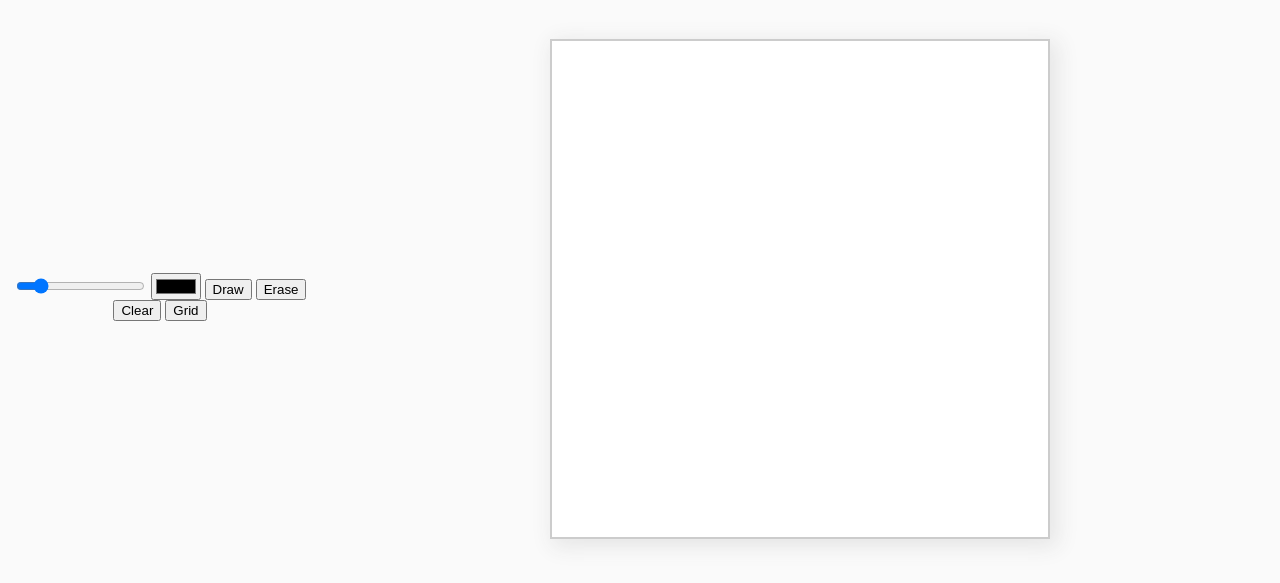
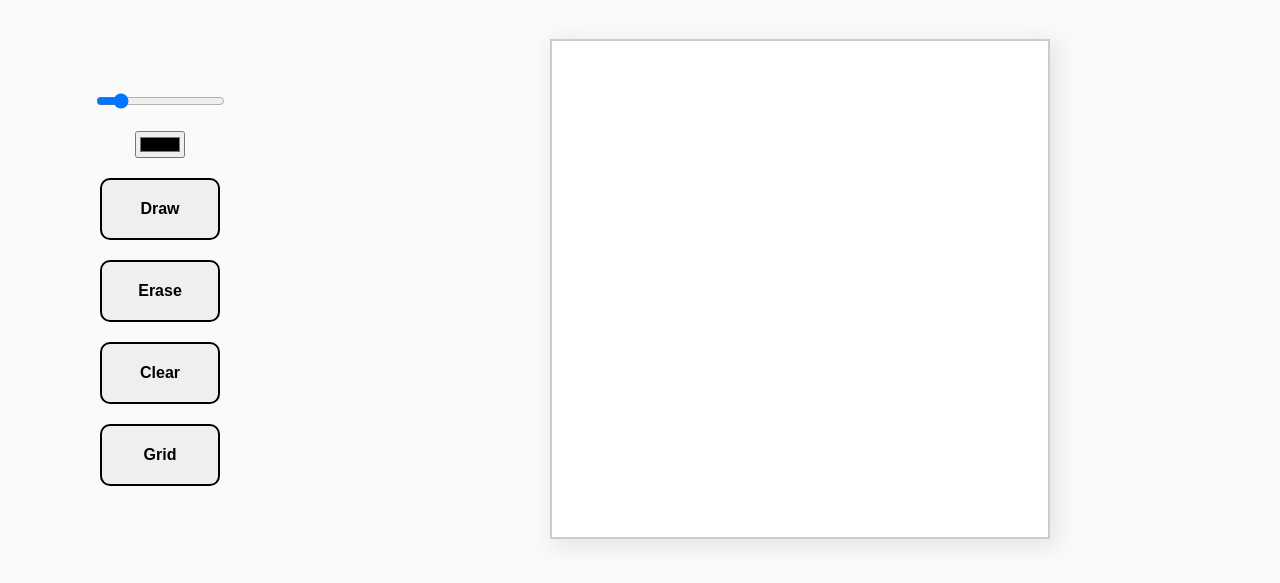
Before and after one commit to Ahmed-Seleem01/etch-a-sketch, a plain HTML site: page index.html in a window 1280 px wide. Shown: the part 61-644 px from the top of the page. Drawn offline with Linux system fonts and the light colour scheme.

Commit message:
Add styles to the buttons

```diff
--- a/css/index.css
+++ b/css/index.css
@@ -26,3 +26,23 @@ body{
   box-shadow: 5px 5px 20px 3px rgb(230,230,230);
   background-color: white;
 }
+
+button{
+  width: 120px;
+  padding: 20px;
+  font-size: 1rem;
+  border-radius: 10px;
+  border: 2px solid ;
+  font-weight: 700;
+  cursor: pointer;
+}
+
+#buttons{
+  padding: 20px;
+  display: flex;
+  flex-direction: column;
+  gap: 20px;
+  align-items: center;
+  justify-content: flex-start;
+  align-self: flex-start;
+}
```
